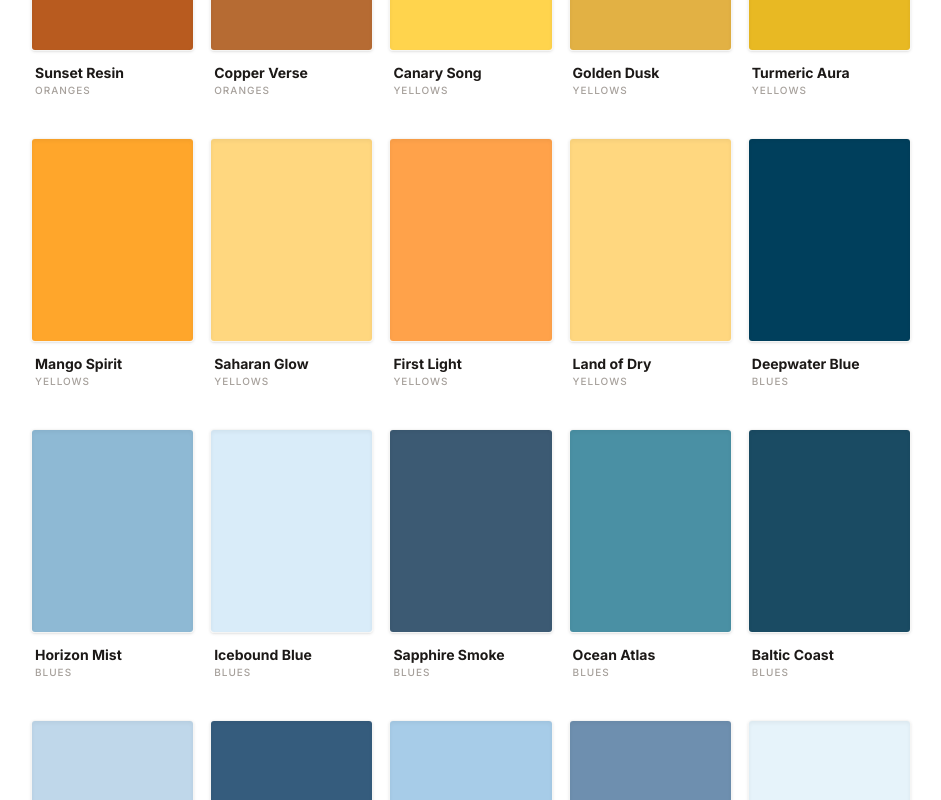
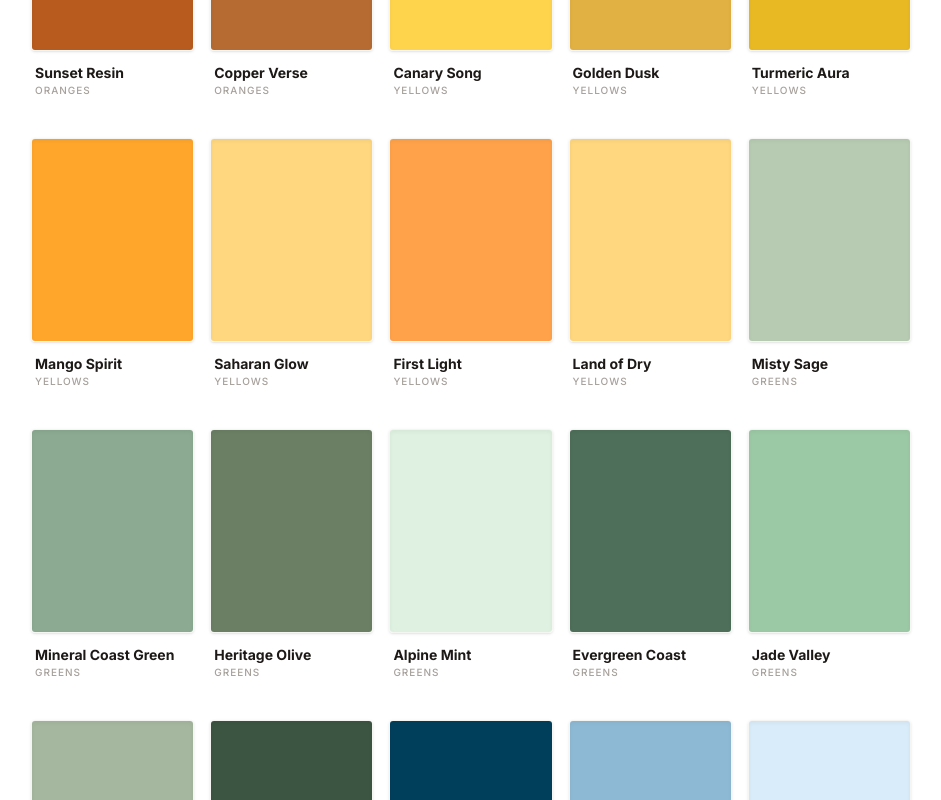
Before and after one commit to sureshvelug/paint-website, a Next.js app: page /collections in a window 1280 px wide. Shown: the part 900-1700 px from the top of the page, without its empty margins (321-1262 px from the left). Built offline with nearby package versions, Linux system fonts and the light colour scheme.

Commit message:
added the purple colors

```diff
--- a/app/collections/page.tsx
+++ b/app/collections/page.tsx
@@ -50,7 +50,7 @@ const FILTERS = [
   { id: 'Yellows', label: 'Yellows', hex: '#FFD44D' },
   { id: 'Greens', label: 'Greens', hex: '#B7CBB2' },
   { id: 'Blues', label: 'Blues', hex: '#8EB9D4' },
-  { id: 'Purples', label: 'Purples', hex: '#674172' }, // Mapped Violets to Purples
+  { id: 'Purples', label: 'Purples', hex: '#674172' },
   { id: 'Neutrals', label: 'Neutrals', hex: '#D7D1C9' },
   { id: 'Browns', label: 'Browns', hex: '#8B5A2B' },
   { id: 'Whites', label: 'Whites', hex: '#F2EFE9' },
@@ -93,27 +93,66 @@ const BRAND_CONTENT = {
   },
   ellora: {
     id: 'ellora',
-    name: 'Ellora by Elements',
-    tagline: 'The purest expression of interior luxury.',
+    name: 'Ellora™ Luxe',
+    tagline: 'Where light touches walls and everything feels elevated.',
     finishes: [
       {
-        id: 'matt',
-        name: 'Matt',
-        label: 'Matt',
-        title: 'Ellora Matt Expression',
-        price: 110,
-        description: 'Luxury that does not announce itself. Soft, velvety, and light-absorbing.',
+        id: 'soft-glow',
+        name: 'Soft Glow',
+        label: 'Soft Glow Luxe',
+        title: 'Ellora™ Luxe Interior Finish',
+        price: 120,
+        description: 'A soft–glow, ultra-smooth luxury wall coating inspired by natural minerals and modern design.',
         details: {
-          whatItDoes: [ 'Creates refined surfaces with natural depth', 'Allows colour to appear richer and calmer' ],
-          whyDifferent: [ 'Mineral-first foundation', 'Nano-engineered particles', 'Intelligent film architecture' ],
-          specs: { Finish: 'Soft, velvety', Coverage: '120–140 sq.ft / L', Coats: '2', DryTime: '1 hr', Warranty: 'Lifetime' }
+          whatItDoes: [ 'High-sheen luxury glow', 'Uniform, velvet-smooth finish', 'Washable & stain-resistant', 'Anti-fungal, anti-microbial nanotech' ],
+          whyDifferent: [ 'Mineral-rich micro-particles create a naturally smooth finish', 'Nano-enhanced film forms a dense, stain-blocking layer', 'Non-leaching antimicrobial action keeps surfaces hygienic' ],
+          specs: { Finish: 'Soft Glow Luxe', Sheen: 'Medium-to-high reflective subtle sheen', Coverage: '10–14 m²/L per coat', DryTime: '30-45 min', Recoat: '4 hrs', VOC: 'Low VOC' }
+        }
+      }
+    ]
+  },
+  minera: {
+    id: 'minera',
+    name: 'Minera™ Exterior',
+    tagline: 'Nature. Strength. Timeless Protection.',
+    finishes: [
+      {
+        id: 'mineral-matte',
+        name: 'Mineral Matte',
+        label: 'Mineral Matte',
+        title: 'Minera™ Exterior Shield',
+        price: 150,
+        description: 'Luxury Mineral-Based Nanotech Coating for Walls. Defends against sun, rain, humidity, and pollution.',
+        details: {
+          whatItDoes: [ 'Ultimate Weather Resistance', 'Eco & Carbon Neutral', 'Elegant mineral matte finish', 'Self-Cleaning & Anti-Stain' ],
+          whyDifferent: [ 'Mineral nanoparticles penetrate the surface to form a permanent protective lattice', 'Nano-silver & copper complexes provide 24/7 antimicrobial surface protection', 'Non-leaching, environmentally safe, and highly breathable' ],
+          specs: { Finish: 'Smooth, refined, mineral matte', Sheen: 'Low to medium', Durability: '8–10 years', Coverage: '10–12 m²/L per coat', 'Water Repellency': 'Superior', 'UV Shield': 'Excellent' }
+        }
+      }
+    ]
+  },
+  x10: {
+    id: 'x10',
+    name: 'X-10 GrapheneFlex™',
+    tagline: 'Crack-Proof. Weather-Proof. Future-Proof.',
+    finishes: [
+      {
+        id: 'elastomeric-satin',
+        name: 'Elastomeric Satin',
+        label: 'Elastomeric',
+        title: 'X-10 GrapheneFlex™ Exterior Coating',
+        price: 180,
+        description: 'An ultra-premium, eco-conscious, graphene-reinforced elastomeric coating designed to outlast extreme sun, rain, dust, pollution and temperature swings.',
+        details: {
+          whatItDoes: [ 'Hydrophobic elastomeric film resists wind-driven rain', 'High crack-bridging capability up to 2 mm', 'Superior waterproofing and dampness control' ],
+          whyDifferent: [ 'Graphene-enhanced tensile strength and film toughness', 'Colloidal Nano-Silica densifies polymer matrix, increasing abrasion resistance', '250–350% elongation with deep film memory' ],
+          specs: { 'Tech Base': 'Graphene + Nano-Silica Elastomeric', Elongation: '250–350%', 'Crack Bridging': 'Up to 2 mm', 'UV Resistance': 'Excellent (QUV 1000h)', 'Life Expectancy': '10–12+ Years', VOC: '< 15 g/L' }
         }
       }
     ]
   }
 };
 
-// --- REAL DATA FROM YOUR FILE ---
 const ALL_COLORS = [
   // REDS
   { name: "Terracotta Flame", hex: "#B55233", family: "Reds", story: "Terracotta Flame carries the warmth of handmade clay, the kind shaped by centuries of Indian potters who mould earth into life. It feels grounded, ancient, and beautifully imperfect—like a wall kissed by sun and history.", scientific: "Sitting around 610–630 nm, this red-orange wavelength stimulates warmth, creativity, and emotional grounding. Its reflectance absorbs harsher wavelengths, giving interiors a calm, matte warmth." },
@@ -140,6 +179,16 @@ const ALL_COLORS = [
   { name: "First Light", hex: "#FFA24A", family: "Yellows", story: "First Light is the colour of a rising sun—radiant, hopeful, and quietly courageous. It transforms rooms into spaces filled with new beginnings.", scientific: "At 580–600 nm, this bright yellow-orange energises cognitive activity and encourages social warmth." },
   { name: "Land of Dry", hex: "#FFD77F", family: "Yellows", story: "Land of Dry mimics the warmth of parched desert earth—simple, minimal, beautifully natural. It introduces a grounded neutrality while still bringing gentle warmth.", scientific: "With wavelengths around 580 nm, this muted yellow has a calming effect compared to vivid yellows. Its sandy reflectivity creates gentle, diffused interiors." },
 
+  // GREENS
+  { name: "Misty Sage", "hex": "#B7CBB2", "family": "Greens", "story": "Misty Sage is a breath of early-morning air drifting through dew-covered leaves. Soft, herbal, and quietly grounding.", "scientific": "With wavelengths around ~535 nm, Misty Sage reflects a gentle mid-green spectrum that reduces eye fatigue and promotes emotional clarity." },
+  { name: "Mineral Coast Green", "hex": "#8BAA91", "family": "Greens", "story": "Mineral Coast Green embodies the muted elegance of sea-washed stones and coastal vegetation. It feels organic, sophisticated and timeless.", "scientific": "Its mid-range green wavelength stabilises visual perception, offering a soothing environment without oversaturation." },
+  { name: "Heritage Olive", "hex": "#6B7F65", "family": "Greens", "story": "Heritage Olive carries the wisdom of old forests and the richness of ancient landscapes. This deep olive tone brings a cultivated, European charm to interiors.", "scientific": "With wavelengths around ~560 nm, Heritage Olive absorbs enough light to feel cocooning while still offering a warm green undertone." },
+  { name: "Alpine Mint", "hex": "#DFF2E1", "family": "Greens", "story": "Alpine Mint is crisp, pure, and invigorating — inspired by the cool freshness of high-altitude air.", "scientific": "Scientifically, its short-wavelength green spectrum enhances visual purity and increases perceived room brightness." },
+  { name: "Evergreen Coast", "hex": "#4E6F5A", "family": "Greens", "story": "Evergreen Coast captures the depth of ocean forests — lush, dramatic, and mysteriously calming.", "scientific": "Scientifically, its lower light reflectance combined with ~555 nm wavelengths creates a rich, enveloping atmosphere that feels secure and steady." },
+  { name: "Jade Valley", "hex": "#9CC9A5", "family": "Greens", "story": "Jade Valley is inspired by the serene clarity of jade stones and moss-covered streams. Its cool, airy presence refreshes interiors without overpowering them.", "scientific": "Its clean mid-green wavelengths offer comfort and visual ease, ideal for long-term use in living rooms and lounges." },
+  { name: "Olive Drift", "hex": "#A5B79E", "family": "Greens", "story": "Olive Drift is a beautifully softened olive tone — earthy, muted, and naturally sophisticated.", "scientific": "With wavelengths around ~550 nm, this shade reflects a mellow light signature that reduces visual sharpness and encourages relaxation." },
+  { name: "Forest Canopy", "hex": "#3C5442", "family": "Greens", "story": "Forest Canopy brings the deep tranquility of towering woodlands indoors. Rich, shadowed, and wonderfully grounding.", "scientific": "Its strong green wavelengths absorb excess brightness, creating a cocooning, retreat-like environment." },
+
   // BLUES
   { name: "Deepwater Blue", hex: "#003F5C", family: "Blues", story: "Deepwater Blue draws its mystery from the silent weight of the ocean trenches — a colour that feels ancient, endless and deeply grounding.", scientific: "Scientifically, blue wavelengths (~450–495 nm) are among the shorter visible spectrum, which is why this shade visually recedes, giving an illusion of expanded space." },
   { name: "Horizon Mist", hex: "#8EB9D4", family: "Blues", story: "Horizon Mist is inspired by the distant line where sky dissolves into air — the softest moment before dawn fully awakens.", scientific: "With wavelengths sitting in the mid-blue range (~470 nm), this colour reflects more light than deeper shades, creating a diffused, serene brightness." },
@@ -156,20 +205,19 @@ const ALL_COLORS = [
   { name: "Celestial Drift", hex: "#C7DEF1", family: "Blues", story: "Celestial Drift is the colour of sky-washed daylight — soft, hopeful, weightless. It creates interiors filled with openness and clarity.", scientific: "Its lighter blue wavelengths reflect soft illumination, enhancing perceived ceiling height and spaciousness." },
   { name: "Northern Harbour", hex: "#2C536F", family: "Blues", story: "Northern Harbour reflects the deep-weathered blues of Scandinavian coasts — strong, steady and beautifully moody.", scientific: "Scientifically, short wavelengths combined with high absorption create a cocoon-like visual experience that makes rooms feel enveloped." },
   { name: "Serene Fjord", hex: "#7DAEC4", family: "Blues", story: "Serene Fjord draws inspiration from the calm waters cupped between mountains — still, reflective and majestic.", scientific: "Its wavelengths (~480 nm) deliver a balanced coolness that refreshes without overwhelming the senses." },
-  // NEW BLUES FROM IMAGE
   { name: "Deep Harbour", hex: "#234E70", family: "Blues", story: "Deep Harbour captures the mysterious calm of the ocean at twilight. It brings a profound, grounding presence to a room, evocative of maritime depth and stability.", scientific: "A low-reflectance, deep blue (approx 460-480 nm) that absorbs light to create an intimate, introspective atmosphere. It reduces visual noise and promotes deep focus." },
   { name: "Denim Drift", hex: "#708090", family: "Blues", story: "Denim Drift is the ultimate versatile grey-blue, inspired by the timeless comfort of worn denim. It shifts beautifully with the light, feeling fresh in the morning and cozy at night.", scientific: "A desaturated blue-grey with balanced warm and cool notes. Its mutability allows it to act as a neutral background that enhances other colors without competing." },
   { name: "Jazz Blue", hex: "#2C5D87", family: "Blues", story: "Rhythmic and soulful, Jazz Blue brings a cool, melodic energy to interiors. It feels like a clear night sky or a deep, flowing melody that opens up a space.", scientific: "Sitting in the mid-blue spectrum, this shade balances stimulation with calm. Its cool temperature visually recedes, making smaller rooms appear more spacious." },
 
-  // GREENS
-  { name: "Misty Sage", hex: "#B7CBB2", family: "Greens", story: "Misty Sage is a breath of early-morning air drifting through dew-covered leaves. Soft, herbal, and quietly grounding.", scientific: "With wavelengths around ~535 nm, Misty Sage reflects a gentle mid-green spectrum that reduces eye fatigue and promotes emotional clarity." },
-  { name: "Mineral Coast Green", hex: "#8BAA91", family: "Greens", story: "Mineral Coast Green embodies the muted elegance of sea-washed stones and coastal vegetation. It feels organic, sophisticated and timeless.", scientific: "Its mid-range green wavelength stabilises visual perception, offering a soothing environment without oversaturation." },
-  { name: "Heritage Olive", hex: "#6B7F65", family: "Greens", story: "Heritage Olive carries the wisdom of old forests and the richness of ancient landscapes. This deep olive tone brings a cultivated, European charm to interiors.", scientific: "With wavelengths around ~560 nm, Heritage Olive absorbs enough light to feel cocooning while still offering a warm green undertone." },
-  { name: "Alpine Mint", hex: "#DFF2E1", family: "Greens", story: "Alpine Mint is crisp, pure, and invigorating — inspired by the cool freshness of high-altitude air.", scientific: "Scientifically, its short-wavelength green spectrum enhances visual purity and increases perceived room brightness." },
-  { name: "Evergreen Coast", hex: "#4E6F5A", family: "Greens", story: "Evergreen Coast captures the depth of ocean forests — lush, dramatic, and mysteriously calming.", scientific: "Scientifically, its lower light reflectance combined with ~555 nm wavelengths creates a rich, enveloping atmosphere that feels secure and steady." },
-  { name: "Jade Valley", hex: "#9CC9A5", family: "Greens", story: "Jade Valley is inspired by the serene clarity of jade stones and moss-covered streams. Its cool, airy presence refreshes interiors without overpowering them.", scientific: "Its clean mid-green wavelengths offer comfort and visual ease, ideal for long-term use in living rooms and lounges." },
-  { name: "Olive Drift", hex: "#A5B79E", family: "Greens", story: "Olive Drift is a beautifully softened olive tone — earthy, muted, and naturally sophisticated.", scientific: "With wavelengths around ~550 nm, this shade reflects a mellow light signature that reduces visual sharpness and encourages relaxation." },
-  { name: "Forest Canopy", hex: "#3C5442", family: "Greens", story: "Forest Canopy brings the deep tranquility of towering woodlands indoors. Rich, shadowed, and wonderfully grounding.", scientific: "Its strong green wavelengths absorb excess brightness, creating a cocooning, retreat-like environment." },
+  // VIOLETS & PURPLES
+  { name: "Lilac Memory", hex: "#B9AEDC", family: "Purples", story: "A nostalgic shade that recalls the soft, papery texture of old books and the gentle scent of dried lavender pressed between pages.", scientific: "This muted violet wavelength (around 400-420 nm) is complex, blending calm-inducing blue with a hint of red's warmth, fostering quiet contemplation." },
+  { name: "Plum Dusk", hex: "#674172", family: "Purples", story: "The color of fruit ripening in silence, this deep plum shade holds the quiet, sophisticated sweetness of a garden at twilight.", scientific: "A low-reflectance purple that absorbs most light, creating a velvety, cocooning effect. It’s a shade that encourages introspection and calm." },
+  { name: "Berry Smoke", hex: "#8E5572", family: "Purples", story: "A complex, smoky purple that sits between sweet and somber. It evokes the rich, moody tones of crushed mulberries and blackberries.", scientific: "This red-violet shade stimulates creativity while maintaining a grounded, sophisticated feel, balancing energy and calm." },
+  { name: "Mauve Thread", hex: "#A1869E", family: "Purples", story: "Inspired by the dusty, elegant tones of heritage textiles and hand-spun thread, this mauve is both timeless and modern.", scientific: "A mid-tone purple with grey undertones, it has a balanced wavelength that is easy on the eyes and creates a serene, harmonious atmosphere." },
+  { name: "Twilight Chant", hex: "#5A4A75", family: "Purples", story: "This shade captures the mystical moment between blue and true night, a deep and spiritual color that feels like a quiet chant.", scientific: "A blue-violet that combines the intellectual clarity of blue with the spiritual introspection of purple, ideal for spaces of focus and meditation." },
+  { name: "Royal Whisper", hex: "#473259", family: "Purples", story: "A muted, shadowy purple that speaks of velvet’s understated luxury. It's regal without shouting, sophisticated without being cold.", scientific: "This deep purple absorbs light and creates a sense of depth and intimacy. Psychologically, it’s associated with wisdom and luxury." },
+  { name: "Misty Lilac", hex: "#C9B4D5", family: "Purples", story: "A dreamy, modern neutral that feels like a hazy field of lavender at dawn. It’s soft, romantic, and endlessly versatile.", scientific: "A high-reflectance lilac that bounces light to make spaces feel larger and more airy, while its violet undertone adds a touch of creative energy." },
+  { name: "Violet Joy", hex: "#BFA2E0", family: "Purples", story: "A bright, clear hyacinth violet that captures the uninhibited joy of a spring garden in full bloom. It is energetic, optimistic, and pure.", scientific: "A high-frequency violet wavelength that is visually stimulating and associated with creativity and youthful energy. It adds a vibrant, uplifting pop to any space." },
 
   // NEUTRALS
   { name: "Limestone Haze", hex: "#D7D1C9", family: "Neutrals", story: "Limestone Haze is the colour of ancient walls weathered by centuries of sun and silence. Soft, chalky, and beautifully architectural.", scientific: "Its balanced reflectance distributes light evenly, minimizing glare and enhancing room softness." },
@@ -204,7 +252,6 @@ const ALL_COLORS = [
   { name: "Blush Whisper", hex: "#E6C5C2", family: "Whites", story: "Blush Whisper is Scandinavian elegance distilled into a colour — airy, pale, and delicately feminine.", scientific: "Scientifically, its warm-red undertone gently absorbs harsh light, leaving rooms wrapped in a diffused, velvety glow." },
   { name: "Wild Pink", hex: "#FF69B4", family: "Whites", story: "Wild Pink is playful, bold, and joyfully alive — the electric pop of bougainvillea on a sunny day.", scientific: "Its vibrant high-energy wavelengths bounce light dynamically, making interiors feel animated and full of movement." },
   { name: "Platinum Mist", hex: "#E0E0E0", family: "Whites", story: "Platinum Mist is the essence of modern minimalism — crisp, balanced, and quietly sophisticated.", scientific: "With a strong neutral wavelength balance, it reflects light cleanly while keeping the atmosphere sleek and restrained." },
-  // NEW WHITES / OFF-WHITES FROM IMAGE
   { name: "Butterveil", hex: "#F3EEE6", family: "Whites", story: "Soft as churned cream, Butterveil adds a delicate, savory warmth to walls. It feels like a hug of light—gentle, nurturing, and incredibly soft.", scientific: "A high-LRV off-white with subtle yellow-orange undertones. It softens harsh daylight and makes artificial lighting feel warmer and more inviting." },
   { name: "Desert Linen", hex: "#EADFCC", family: "Whites", story: "Inspired by raw fabrics bleaching in the sun, Desert Linen is an earthy, textural neutral. It brings the quiet simplicity of woven cloth into modern interiors.", scientific: "With a balanced beige-grey spectral curve, this color reflects light evenly, reducing eye strain and creating a natural, organic backdrop." },
   { name: "Lemon Grain", hex: "#F5E7AA", family: "Whites", story: "Lemon Grain carries the faint, sweet scent of summer wheat and citrus. It is a whisper of yellow that makes a room feel perpetually sunlit and cheerful.", scientific: "A pale yellow-white that maximizes light scattering. Its subtle chromaticity (near 570 nm) lifts mood without the visual fatigue of saturated yellows." },
@@ -220,8 +267,8 @@ const ALL_COLORS = [
   { name: "Whispered Memory", hex: "#D3C6B2", family: "Accents", story: "Whispered Memory feels like stepping into an old library where time moves slower — faded parchment, heritage walls, and the soft warmth of forgotten letters.", scientific: "Scientifically, its balanced wavelength mix softens shadows and creates a classic, timeless look in any room." },
   { name: "Morning Hush", hex: "#B2FF05", family: "Accents", story: "Morning Hush is the quiet brightness of early sunrise over fresh fields — an uplifting yellow-green that carries the optimism of a new day.", scientific: "Scientifically, its bright high-frequency wavelengths energise space, making it perfect for kitchens, studios, or children’s play areas." },
   { name: "Terracotta Veil", hex: "#E0B79F", family: "Accents", story: "Terracotta Veil is a soft clay blush — the gentler, more refined cousin of terracotta. It holds the warmth of pottery, the comfort of earthen textures.", scientific: "Its warm red-orange wavelengths create a flattering glow on skin and surfaces." }
+
 ].map((c, i) => ({ ...c, id: `col-${i}` }));
-
 
 export default function App() {
   const [view, setView] = useState('library');
```
